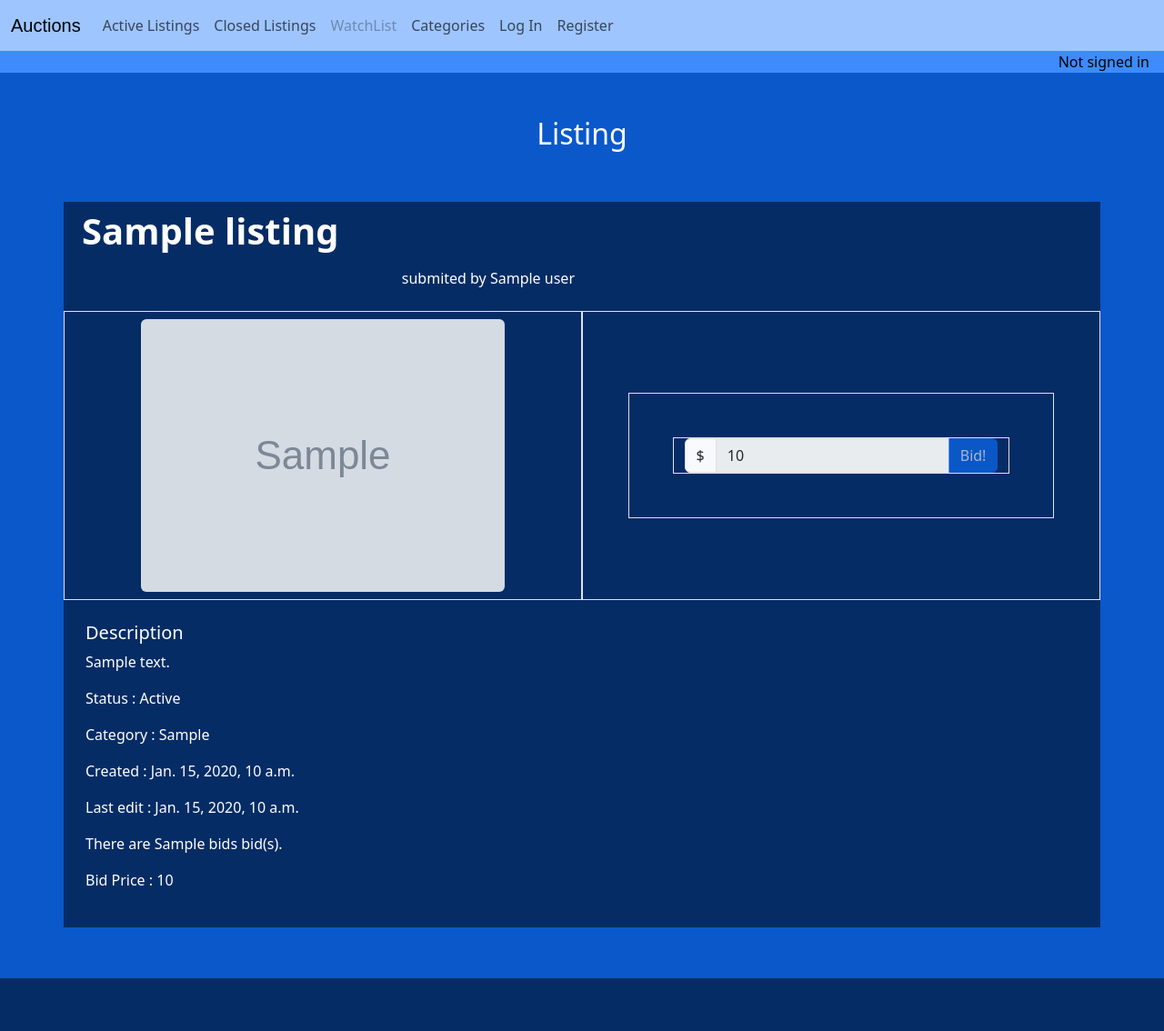
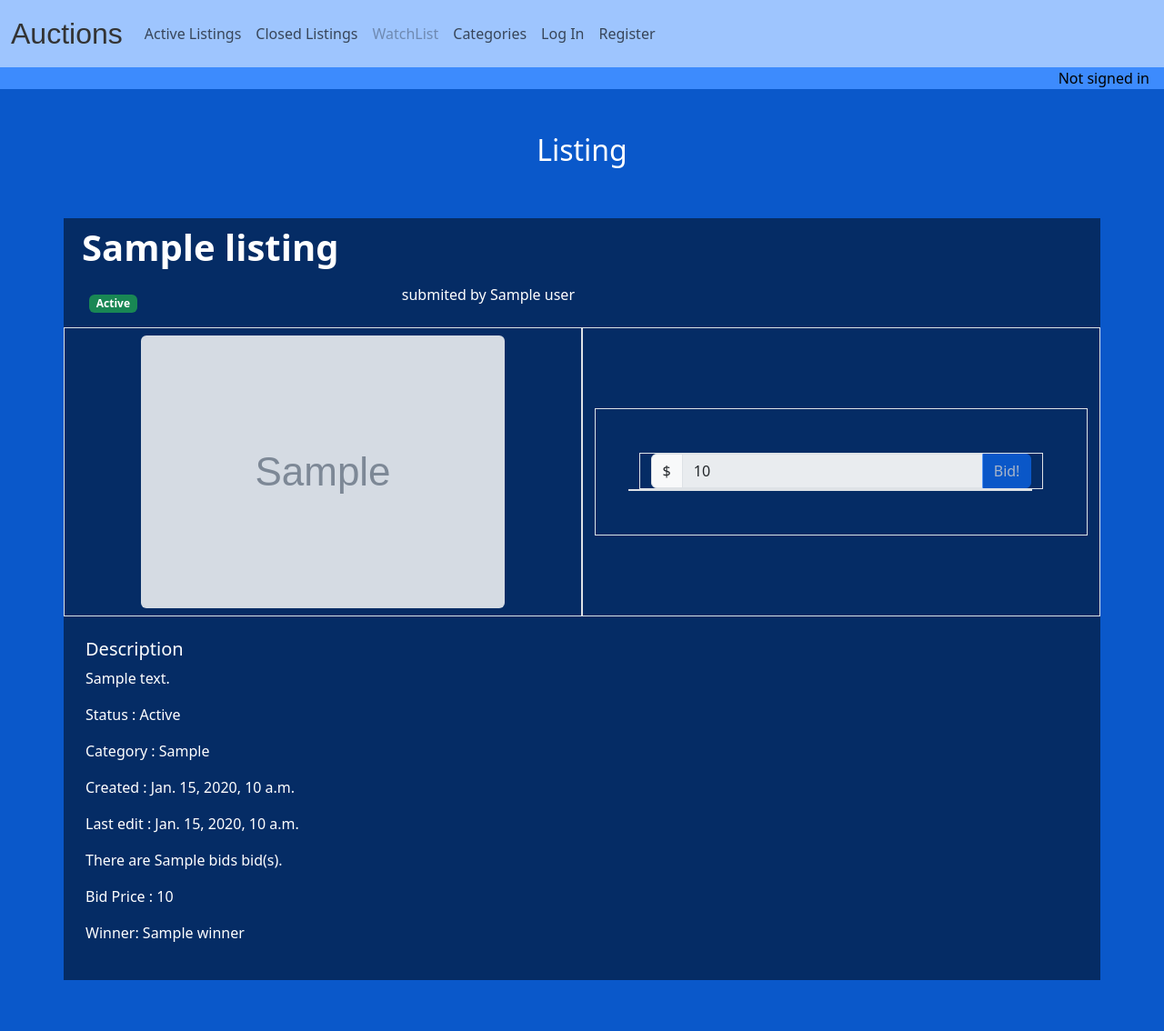
Before and after one commit to new-3/cs50-commerce2, a Django app: template auctions/templates/auctions/listing.html in a window 1280 px wide. Shown: the whole page at 91% size. Before the commit the page ends 1076 px from the top, so only its background shows below. Run offline with Django 3.2, Linux system fonts and the light colour scheme; the template is opened without the code that fills it: most values are stand-ins (such as "Sample title", 1, 10 or a date in 2020); grey boxes marked "Sample" are stand-in pictures.

Commit message:
FEAT: Close bid, Badges - Users who listed the item can close the auction. - Highest bidder becomes the winner - Users who won the bid can see badges and messages informing they are winner. - Added Watchlist/Active/Closed/Winner badges in the listing page

```diff
--- a/auctions/static/auctions/styles.css
+++ b/auctions/static/auctions/styles.css
@@ -1,3 +1,19 @@
+a {
+  text-decoration: none;
+}
+
+a h5.listing-title {
+  text-decoration: underline dashed;
+  text-decoration-color: white;
+  text-underline-offset: 0.2rem;
+  color: white;
+  padding-bottom: 1rem;
+}
+
+a h5.listing-title:hover {
+  background-color: #6ea8fe;
+  color: black;
+}
 
 .bd-blue-100 {
   color: #000;
--- a/auctions/templates/auctions/index.html
+++ b/auctions/templates/auctions/index.html
@@ -16,8 +16,8 @@
                     <a href="{% url 'listing' %}?id={{ listing.id }}"><img class="d-block align-middle mx-auto" src="{% static 'auctions/images/noimg.svg' %}" style="width:150px; height: 150px;"></a>
                     {% endif %}
                 </div>
-                <div class="p-2 col-sm-4 col-lg">
-                    <a href="{% url 'listing' %}?id={{ listing.id }}"><h5 class="card-title mb-3"><strong>{{ listing.title }}</strong></h5></a>
+                <div class="p-2 col-sm col-lg">
+                    <a href="{% url 'listing' %}?id={{ listing.id }}"><h5 class="card-title mb-3 listing-title"><strong>{{ listing.title }}</strong></h5></a>
                     <p>Description: <strong>{{ listing.desc }}</strong></p>
                     <p>Listed by <strong>{{ listing.user }}</strong></p>
                     <p>Starting Price: <strong>$ {{ listing.start_price }}</strong></p>
--- a/auctions/templates/auctions/layout.html
+++ b/auctions/templates/auctions/layout.html
@@ -7,8 +7,8 @@
     <meta charset="utf-8">
     <meta name="viewport" content="width=device-width, initial-scale=1">
     <title>{% block title %}Auctions{% endblock %}</title>
+    <link href="https://cdn.jsdelivr.net/npm/bootstrap@5.3.3/dist/css/bootstrap.min.css" rel="stylesheet" integrity="sha384-QWTKZyjpPEjISv5WaRU9OFeRpok6YctnYmDr5pNlyT2bRjXh0JMhjY6hW+ALEwIH" crossorigin="anonymous">
     <link href="{% static 'auctions/styles.css' %}" rel="stylesheet">
-    <link href="https://cdn.jsdelivr.net/npm/bootstrap@5.3.3/dist/css/bootstrap.min.css" rel="stylesheet" integrity="sha384-QWTKZyjpPEjISv5WaRU9OFeRpok6YctnYmDr5pNlyT2bRjXh0JMhjY6hW+ALEwIH" crossorigin="anonymous">
   </head>
   <body>
 
@@ -25,11 +25,12 @@
               <a class="nav-link" href="{% url 'index' %}?status=C">Closed Listings</a>
               <!-- WatchList -->
               {% if user.is_authenticated %}
-              <a class="nav-link" href="{% url 'watchlist' %}">WatchList</a>
+              <a class="nav-link position-relative" href="{% url 'watchlist' %}">WatchList
                 {% if user.watchlists.count > 0 %}
-                  <a class="nav-link" href="{% url 'watchlist' %}">
-                    <span class="circle">{{ user.watchlists.count}}</span></a>
+                <span class="position-absolute top-20 start-80 translate-middle badge bg-primary rounded-circle">{{ user.watchlists.count}}<span class="visually-hidden">watchlist counter</span>
+                    </span>                &nbsp;
                 {% endif %}
+              </a>
               {% else %}
               <a class="nav-link disabled" href="">WatchList</a>
               {% endif %}
--- a/auctions/templates/auctions/listing.html
+++ b/auctions/templates/auctions/listing.html
@@ -6,9 +6,30 @@
     <h2 class="text-center py-5">Listing</h2>
 
     <div class="container-lg my-2 bd-blue-800 min-vh-50">
-        <div class="p-2 col-sm-6 col-lg-6 ">
+        <div class="p-2 col-sm-6 col-lg-6 position-relative">
             <p class="display-6 fw-bold">{{ listing.title }}</p>
             <p class="text-end"> submited by {{ listing.user }}</p>
+            <div class="position-absolute bottom-0 start-0 p-3 row">
+                {% if user in listing.watchers.all %}
+                <div class="col">
+                    <span class="row badge text-bg-secondary">Watchlist</span>
+                </div>
+                {% endif %}
+                {% if listing.get_status_display == 'Active' %}
+                <div class="col">
+                    <span class="badge text-bg-success">Active</span>
+                </div>
+                {% elif listing.get_status_display == 'Closed' %}
+                <div class="col">
+                    <span class="badge text-bg-danger">Closed</span>
+                </div>
+                {% endif %}
+                {% if listing.winner == user %}
+                <div class="col">
+                    <span class="badge text-bg-success">Winner!</span>
+                </div>
+                {% endif %}
+            </div>
         </div>
         <div class="row">
             <!-- img area start -->
@@ -35,34 +56,43 @@
                     </form>
                     </div>
                 <!-- </div> -->
-
+                    <div class="messages">
                     {% if messages %}
                         {% for message in messages %}
                             <div class="border alert {{ message.tags|safe }}"><p class="fw-light">{{ message }}</p></div>
                         {% endfor %}
                     {% endif %}
+                    </div>
+                    <div class="border text-end row text-center">
+                    <!-- user who created listing can close the bid. -->
+                    <div class="col-6">
+                        {% if user == listing.user and listing.status == "A" %}
+                        <form action="{% url 'close' %}" method="POST">
+                            {% csrf_token %}
+                            <input type="number" name="id" hidden value={{listing.id}}>
+                            <button type="submit" class="btn btn-danger">
+                                Close Bid
+                            </button>
+                        </form>
+                        {% endif %}
+                    </div>
                     <!-- add to/remove from watchlist -->
-                    {% if user.is_authenticated and not is_watching %}
-                            <div class="border text-end">
-                                <form action="{% url 'watch' %}" method="POST">
-                                    {% csrf_token %}
-                                    <input type="number" name="id" hidden value={{listing.id}}>
-                                    <button type="submit" class="btn btn-success">
-                                        Add to Watchlist
-                                    </button>
-                                </form>
-                            </div>
+                    <div class="col-6">
+                        {% if user.is_authenticated and not is_watching %}
+                        <form class="col" action="{% url 'watch' %}" method="POST">
+                            {% csrf_token %}
+                            <input type="number" name="id" hidden value={{listing.id}}>
+                            <button type="submit" class="btn btn-success">Add to Watchlist</button>
+                        </form>
                     {% elif user.is_authenticated and is_watching %}
-                            <div class="border text-end">
-                                <form action="{% url 'watch' %}" method="POST">
-                                    {% csrf_token %}
-                                    <input type="number" name="id" hidden value={{listing.id}}>
-                                    <button type="submit" class="btn btn-danger">
-                                        Remove from Watchlist
-                                    </button>
-                                </form>
-                            </div>
+                            <form class="col" action="{% url 'watch' %}" method="POST">
+                                {% csrf_token %}
+                                <input type="number" name="id" hidden value={{listing.id}}>
+                                <button type="submit" class="btn btn-danger">Remove from Watchlist</button>
+                            </form>
                     {% endif %}
+                    </div>
+                    </div>
                 </div>
             </div>
             <!-- bid btn area end -->
@@ -76,6 +106,9 @@
             <p>Last edit : {{ listing.edited_at }}</p>
             <p>There are {{ bids }} bid(s).</p>
             <p>Bid Price : {{ bid_price }}</p>
+            {% if listing.winner %}
+            <p>Winner: {{ listing.winner }}</p>
+            {% endif %}
 
             {% if bids > 0 %}
             <h6>Highest Bids</h6>
--- a/auctions/urls.py
+++ b/auctions/urls.py
@@ -13,4 +13,5 @@ urlpatterns = [
     path("bid", views.bid, name="bid"),
     path("watch_toggle", views.watchlist_toggle, name="watch"),
     path("watchlist", views.watchlist_view, name="watchlist"),
+    path("close", views.close_bid, name="close")
 ]
```
Also changed, not shown: auctions/views.py (+33 -10 lines).
